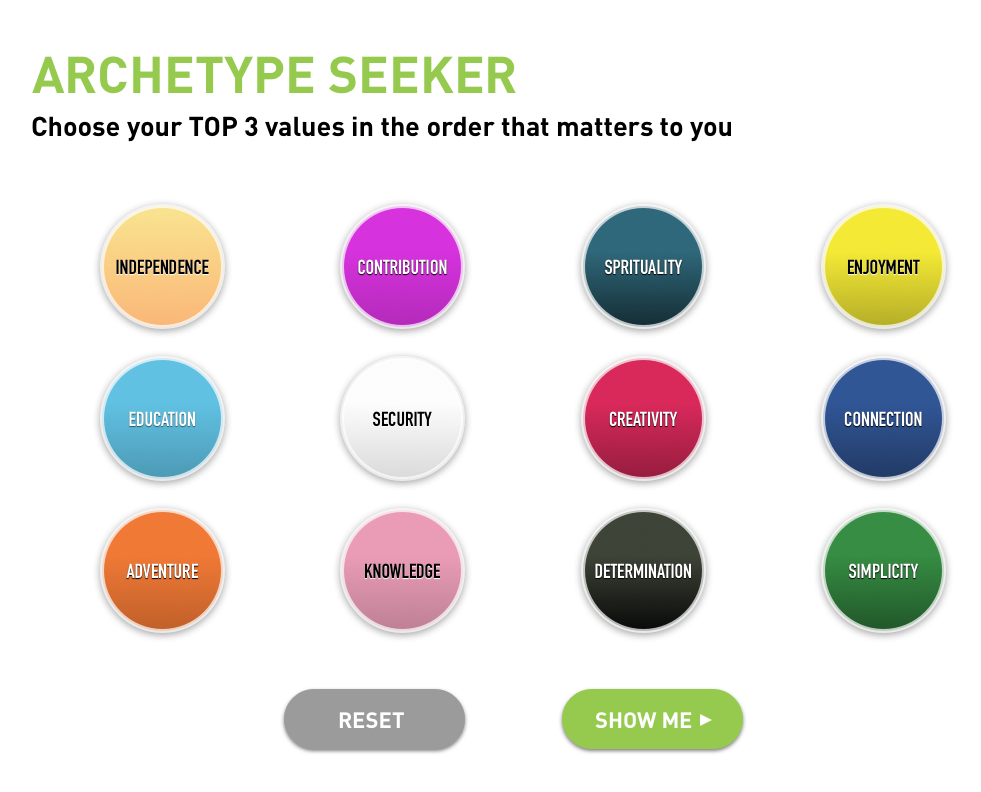
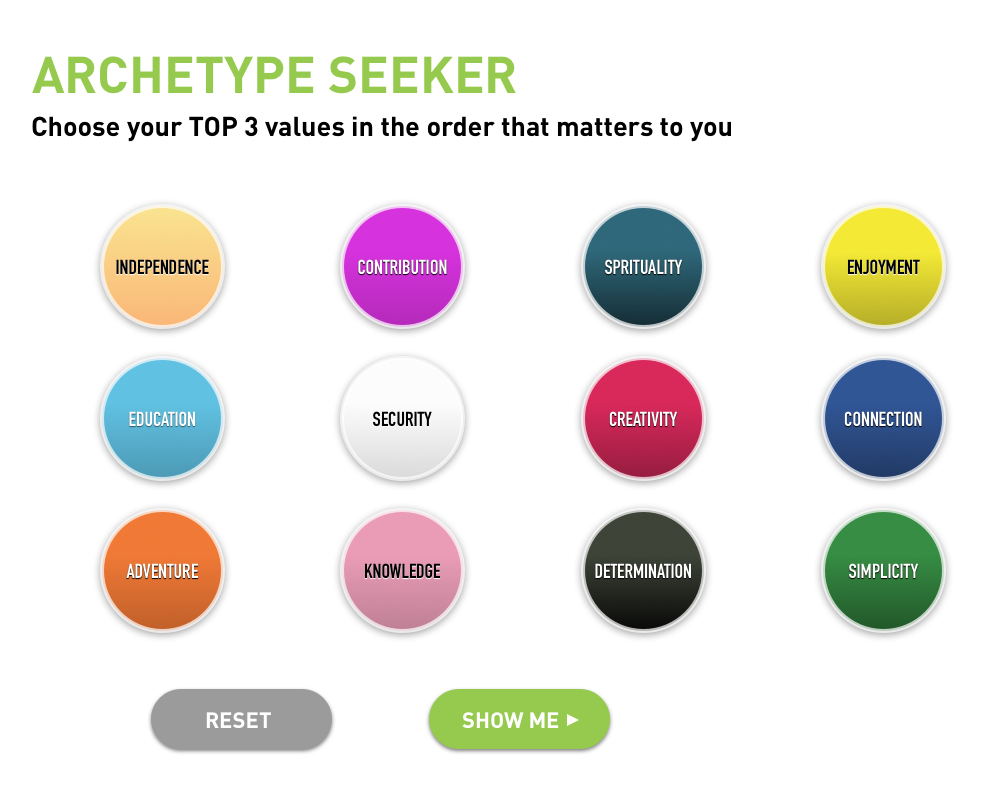
Before and after one commit to stephanieasmar/SGHX-App, an Angular app: page /archetype-seeker in a window 1280 px wide. Shown: the top 792 px of the page, without its empty margins (75-1056 px from the left). Built offline with nearby package versions, Linux system fonts and the light colour scheme.

Commit message:
small adjustments to quiz styling

```diff
--- a/src/app/quiz-page/quiz-page.component.css
+++ b/src/app/quiz-page/quiz-page.component.css
@@ -15,7 +15,7 @@
 
 .reset {
     margin-top: 3%;
-    margin-left: 17%;
+    margin-left: 5%;
 }
 
 .show-me {
```
